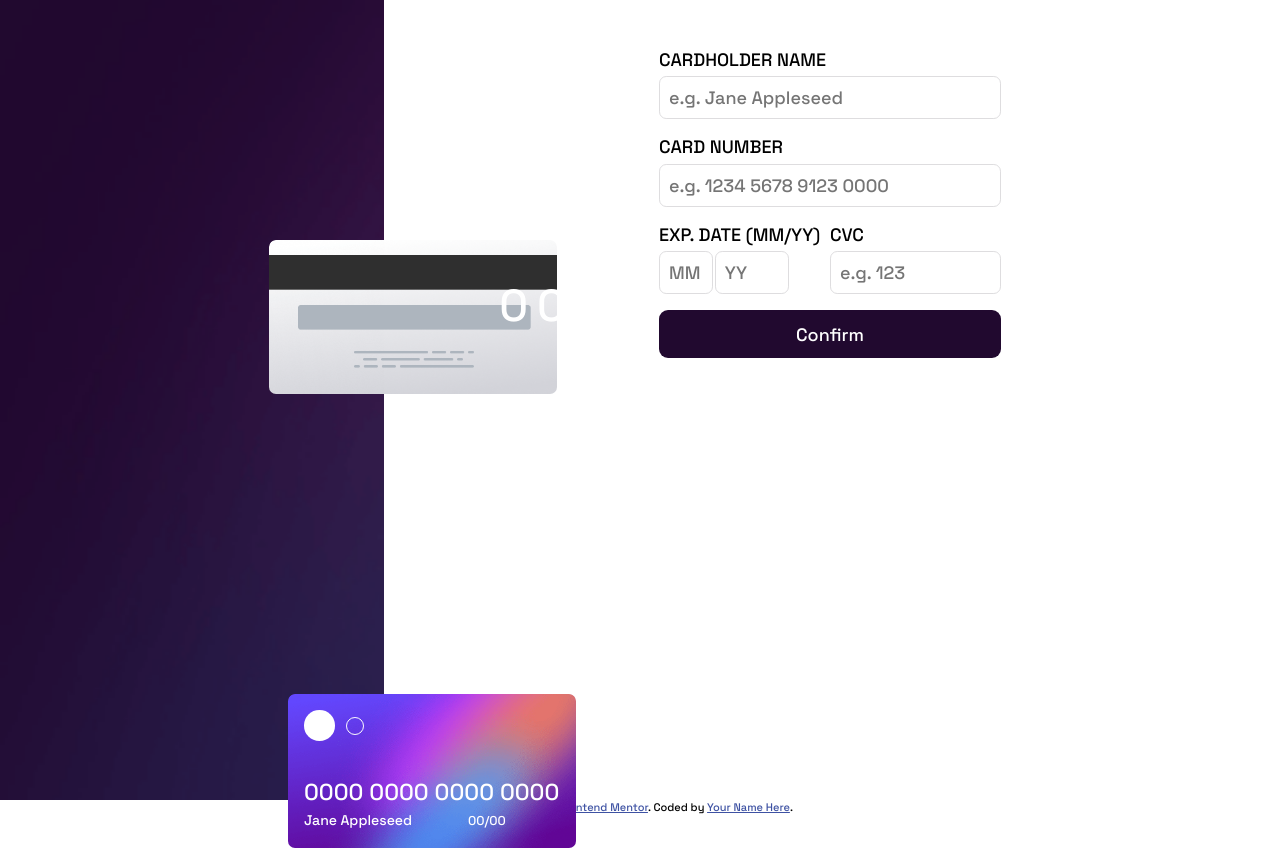
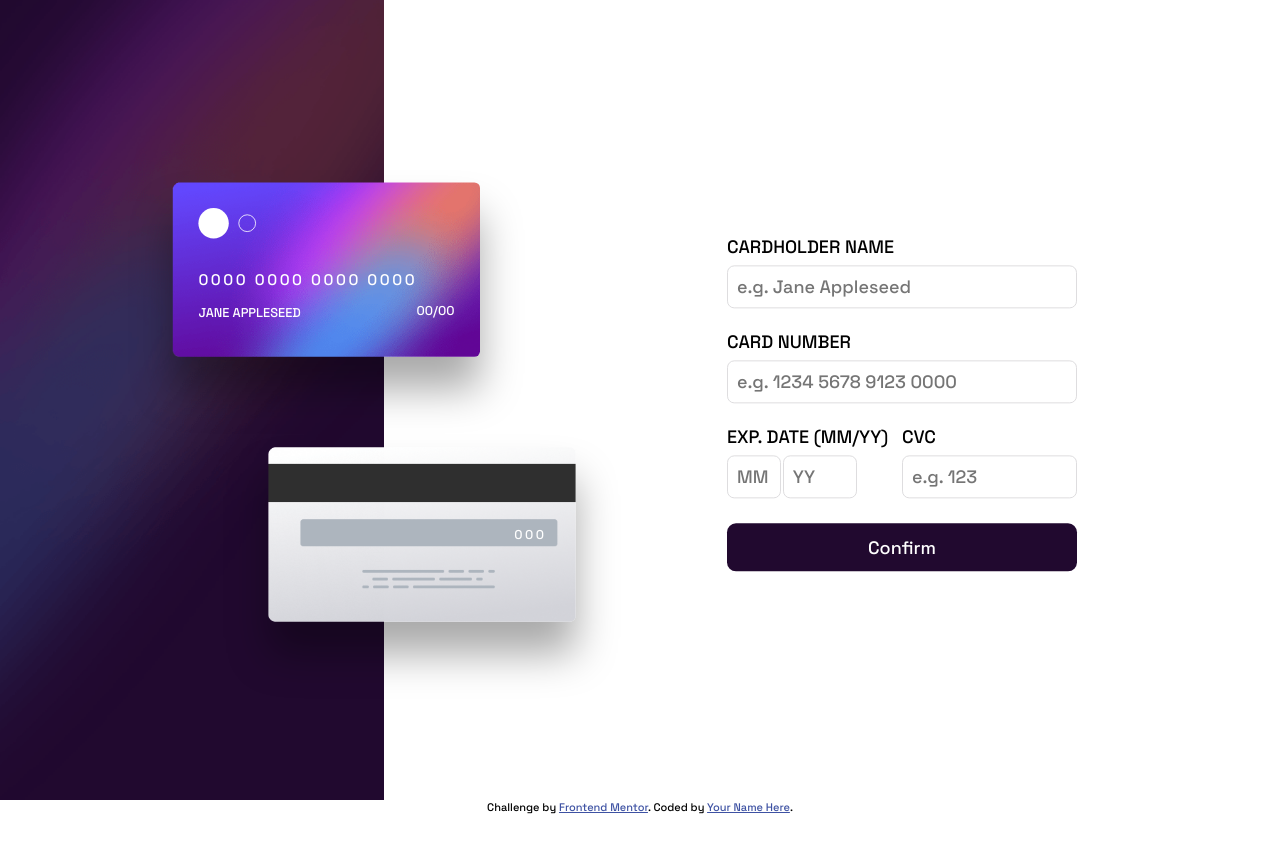
Before and after one commit to Akunamo/Interactive-card-details-form-main, a plain HTML site: page index.html in a window 1280 px wide. After the commit the page ends 814 px from the top, so only its background shows below. Drawn offline with Linux system fonts and the light colour scheme.

Commit message:
all done i think

```diff
--- a/index.html
+++ b/index.html
@@ -27,20 +27,19 @@
 </head>
 
 <body>
-
   <header>
     <section class="cards">
       <div class="card card-front">
-        <div class="flex" style="align-items:center; margin-bottom: 14%;">
+        <div class="flex">
           <span class="big-circle"></span>
           <span class="small-circle"></span>
         </div>
-        <span class="card-num">0000 0000 0000 0000</span>
-        <span class="cardholder">Jane Appleseed</span>
-        <span class="exp-date">00/00</span>
+        <span class="card-num" data-default="0000 0000 0000 0000">0000 0000 0000 0000</span>
+        <span class="cardholder"  data-default="Jane Appleseed">Jane Appleseed</span>
+        <span class="exp-date" data-default>00/00</span>
       </div>
       <div class="card card-back">
-        <span class="cvc">000</span>
+        <span class="cvc" data-default="">000</span>
       </div>
 
     </section>
@@ -48,32 +47,35 @@
       <form action="/" name="myform" onsubmit="return checkValidation()">
 
         <label>Cardholder Name</label>
-        <input name="cname" type="text" placeholder="e.g. Jane Appleseed">
+        <input name="cname" data-live="cardholder" type="text" placeholder="e.g. Jane Appleseed">
         <span class="error"></span>
 
 
         <label for="cnumber">Card Number</label>
-        <input name="cnumber" type="text" placeholder="e.g. 1234 5678 9123 0000" maxlength="16">
+        <input name="cnumber" data-live="card-num" type="number" placeholder="e.g. 1234 5678 9123 0000" pattern="[0-9]">
         <span class="error"></span>
 
 
+        <!-- Expiry Date -->
 
         <div class="flex" style="--gap:0em">
           <div class="flex-column">
             <label class="exp-label" for="exp">Exp. Date (MM/YY)</label>
             <div class="flex" style="--gap:.1em">
-              <input name="exp-month" type="getmonth" placeholder="MM" size="2" maxlength="2">
-              <input name="exp-year" type="getyear" placeholder="YY" size="4" maxlength="4">
+              <input name="exp-month" data-live="exp-date" type="getmonth" placeholder="MM" size="2" maxlength="2">
+              <input name="exp-year" data-live="exp-date" type="getyear" placeholder="YY" size="4" maxlength="4">
             </div>
+            <span class="error"></span>
           </div>
+
+          <!-- CVC -->
+
           <div class="flex-column">
             <label for="cvc">CVC</label>
-            <input type="text" name="cvc" placeholder="e.g. 123" style="width:100%">
+            <input type="text" name="cvc" data-live="cvc" placeholder="e.g. 123" style="width:100%; margin-bottom: .7em;">
             <span class="error"></span>
           </div>
         </div>
-
-
 
         <button class="confirm-btn" type="submit">Confirm</button>
       </form>
--- a/style.css
+++ b/style.css
@@ -75,7 +75,7 @@ header {
 
 label {
     text-transform: uppercase;
-    margin-bottom: .3em;
+    margin-block: .4em;
     font-weight: 500;
 }
 
@@ -83,7 +83,7 @@ input {
     border-radius: .4em;
     border: 1.6px solid hsl(var(--light-grayish-violet));
     padding: .5em;
-    margin-bottom: 1rem;
+    margin-bottom: .8em;
     outline: none;
 }
 
@@ -99,8 +99,8 @@ input:focus {
     background-image: url(images/bg-main-mobile.png);
     background-repeat: no-repeat;
     background-size: cover;
-    height: min(300px,35vh);
-    margin-bottom: 4rem;
+    height: min(230px,35vh);
+    margin-bottom: 2rem;
 }
 
 .card {
@@ -110,9 +110,11 @@ input:focus {
     color: hsl(var(--white));
     /* width: 65%; */
     width: min(80%, 260px);
-    height: min(35vw,140px);
+    height: min(40vw,140px);
+    scale: .8;
     border-radius: 7px;
     padding: 1rem;
+    box-shadow: 0 40px 50px  rgb(0 0 0 / .34);
 }
 
 /* ------------------------------------------ */
@@ -121,8 +123,11 @@ input:focus {
 
 .card-front {
     background-image: url(images/bg-card-front.png);
-    bottom: -10vh;
+    left: 50%;
+    top: 50%;
+    translate: -72%;
     z-index: 8;
+    /* margin-left: .4rem; */
     /* width: 80%;
     height: 0;
     padding-top: 66.64%; */
@@ -131,6 +136,10 @@ input:focus {
     /* trick to make div same size as bg */
 }
 
+.card-front > .flex {
+    align-items: center;
+    margin-bottom: 30px;
+}
 
 .big-circle {
     display: grid;
@@ -148,22 +157,19 @@ input:focus {
     border-radius: 50%;
 }
 
-.card-front >.card-num {
+.card-num {
     display: block;
     width: 100%;
     margin-inline: auto;
-    /* font-size: 1.5vw; */
-    font-size: 3.5vw;
-
+    font-size: 16px;
 }
-
-.card-front>.cardholder {
-    /* font-size: 1.1vw; */
+.cardholder {
+    text-transform: uppercase;
+    font-size: 12px;
 }
-
-.card-front>.exp-date {
+.exp-date {
     margin-left: 20%;
-    /* font-size: 1vw; */
+    font-size: 12px;
 }
 
 /* ------------------------------- */
@@ -172,18 +178,20 @@ input:focus {
 
 .card-back {
     background-image: url(images/bg-card-back.png);
+    left: 50%;
+    translate: -30%;
     top: 5vh;
     right: 5vh;
     z-index: 7;
 }
 
-.card-back>.cvc {
+.cvc {
     display: inline-block;
     position: absolute;
     top: 50%;
     right: 13%;
     translate: 0 -50%;
-    font-size: 3.5vw;
+    font-size: 12px;
 }
 
 
@@ -196,9 +204,18 @@ form {
 }
 
 
+/* Chrome, Safari, Edge, Opera to hide arrow on input type number*/
+input::-webkit-outer-spin-button,
+input::-webkit-inner-spin-button {
+  -webkit-appearance: none;
+  margin: 0;
+}
+
+
 .flex {
     display: flex;
     gap: var(--gap, .7rem);
+    margin-bottom: .7em;
 }
 
 
@@ -211,14 +228,20 @@ form {
     width: 50%;
 }
 
+.flex input {
+    margin: 0;
+}
+
 .exp-label {
     width: 100%;
 }
 
 
 .error {
-    text-transform: capitalize;
-    font-size: .8em;
+    display: none;
+    font-size: .7em;
+    color: red;
+    margin: 0px;
 }
 
 
@@ -235,13 +258,15 @@ form {
     padding-block: .7em;
 }
 
-@media (min-width: 700px) {
+@media (min-width: 980px) {
     header {
         flex-direction: row;
         height: 100vh;
     }
 
     .cards {
+        /* position: relative; */
+        background-image: url(images/bg-main-desktop.png);
         height: 100vh;
         width: 30vw;
         padding-block: 25vh;
@@ -249,62 +274,52 @@ form {
     }
 
     .card {
-        width: 75%;
-        height: 12vw;
+        padding: 2rem;
+        width: min(410px,30vw);
+        height: min(17vw,230px);
     }
 
     .card-front {
-        right: -50%;
-        margin-bottom: 2rem;
+        top: 50%;
+        left: 25%;
+        translate: 10% -110%;
     }
 
-    .card-front>.exp-date {
-        font-size: 1.6vw;
+    .card-front > .flex {
+        margin-bottom: 3vw;
     }
 
-    .big-circle {
-        display: grid;
-        width: 12%;
-        aspect-ratio: 1;
-        background-color: hsl(var(--white));
-        border-radius: 50%;
+    .card-num {
+        width: 100%;
+        margin-inline: auto;
+        letter-spacing: .2rem;
+        font-size: min(1.5vw,24px);
+        margin-bottom: 1rem;
     }
 
-    .small-circle {
-        display: grid;
-        width: 7%;
-        aspect-ratio: 1;
-        border: 1px solid hsl(var(--white));
-        border-radius: 50%;
+    .cardholder {
+        font-size: 16px;
     }
 
-    .card-front>.card-num {
-        display: block;
-        width: 100%;
-        margin-inline: auto;
-        font-size: 1.8vw;
+    .exp-date {
+        position: absolute;
+        right: 2rem;
+        font-size: 16px;
     }
 
-    .card-front>.cardholder {
-        font-size: 1.1vw;
+
+    .card-back {
+        top: 60%;
+        left: 60%;
+        translate: 0 -25%;
     }
 
-    .card-front>.exp-date {
-        margin-left: 20%;
-        font-size: 1vw;
-    }
-
-    .card-back {
-        position: relative;
-        right: -70%;
-    }
-
-    .card-back>.cvc {
-        /* background-color: blue; */
+    .cvc {
         top: 50%;
         left: 80%;
-        translate: 0 -70%;
+        translate: 0 -50%;
         letter-spacing: .2em;
+        font-size: 16px;
     }
 
 
@@ -312,8 +327,16 @@ form {
         width: max-content;
     }
 
-    .form {
-        margin-left: 20%;
-        max-width: 380px;
+    section.form {
+        position: relative;
+        height: 100vh;
+        width: 70%;
+    }
+
+    form {
+        position: absolute;
+        top: 50%;
+        left: 50%;
+        translate: -30% -50%;
     }
 }
--- a/validation.js
+++ b/validation.js
@@ -1,33 +1,126 @@
+// function clearErrors() {
+
+//   // using query selector gives nodeList and forEach works
+//   inputs = document.querySelectorAll("input");
+//   inputs.forEach(input => {
+//     input.style.borderColor = "hsl(var(--light-grayish-violet))";
+//   })
+
+//   // using spread operator to spread HTML Collection and make an array
+//   errors = [...document.getElementsByClassName("error")];
+//   errors.forEach(error =>{
+//     error.style.display = "none"
+//     error.innerText = "";
+//   })
+// }
+
 function throwerror(ele, errormessage) {
-  let input = document['myform'][ele];
+  let input = document["myform"][ele];
+  input.style.borderColor = "red";
   let error = input.nextElementSibling;
+  if (ele === "exp-month" || ele === "exp-year") {
+    error = input.parentElement.nextElementSibling;
+  }
+  error.style.display = "inline";
   error.innerText = errormessage;
-  // error.innerText = errormessage;
-  console.log(error, 'throwerror');
+}
+function clearError(ele) {
+  let input = document["myform"][ele];
+  input.style.borderColor = "hsl(var(--light-grayish-violet))";
+  let error = input.nextElementSibling;
+  if (ele === "exp-month" || ele === "exp-year") {
+    error = input.parentElement.nextElementSibling;
+  }
+  error.style.display = "none";
+  error.innerText = "";
 }
 
+function checkValidation() {
+  let cname = document["myform"]["cname"].value;
+  let cnumber = document["myform"]["cnumber"].value;
+  let month = document["myform"]["exp-month"].value;
+  let year = document["myform"]["exp-year"].value;
+  let cvc = document["myform"]["cvc"].value;
 
-function checkValidation() {
   let returnval = true;
-  let cname = document['myform']['cname'].value;
 
-  if (cname.length < 6) {
-    throwerror("cname", "*Name should have atleast 6 characters");
-    // console.log(throwerror('cname','blahblahblah'))
+  if (cname.length > 40) {
+    throwerror("cname", "*Name cannot be longer than 20 character");
+    returnval = false;
+  } else {
+    clearError("cname");
+  }
+
+  if (cname.length < 5) {
+    throwerror("cname", "*Name should have atleast 5 characters");
+    returnval = false;
+  } else {
+    clearError("cname");
+  }
+
+  if (cnumber.length > 20) {
+    throwerror("cnumber", "*Invalid Card Number");
+    returnval = false;
+  } else {
+    clearError("cnumber");
+  }
+
+  if (cnumber.length < 6) {
+    throwerror("cnumber", "*Can't be blank");
+    returnval = false;
+  } else {
+    clearError("cnumber");
+  }
+
+  if (month.length === 0) {
+    throwerror("exp-month", "*Can't be blank");
+    returnval = false;
+  } else {
+    clearError("exp-month");
+  }
+
+  if (year.length === 0) {
+    throwerror("exp-year", "*Can't be blank");
+    returnval = false;
+  } else {
+    clearError("exp-year");
+  }
+
+  if (cvc.length === 0) {
+    throwerror("cvc", "*Can't be blank");
     returnval = false;
   }
 
-  if (cname.length > 20) {
-    throwerror("cname", "*Name cannot be longer than 20 character");
+  if (cvc.length > 0 && cvc.length !== 3) {
+    throwerror("cvc", "*Invalid CVC");
     returnval = false;
   }
 
-  cnumber = document['myforms']['cnumber'].value
-  if (cnumber.length < 20) {
-    throwerror("cnumber", "*Invalid Card Number");
-    returnval = false;
+  if (cvc.length === 3) {
+    clearError("cvc");
   }
-  console.log(cnumber, "khasdk");
+  console.log(cvc.length > 0 && cvc.length !== 3);
 
   return returnval;
 }
+
+let inputs = [...document.querySelectorAll("input")];
+
+inputs.forEach((input) => {
+  input.addEventListener("input", (e) => {
+    let month = document["myform"]["exp-month"].value;
+    let year = document["myform"]["exp-year"].value;
+    let i = e.target;
+    let liveUpdate = document.querySelector("." + i.dataset.live);
+
+    if (i.value) {
+      liveUpdate.innerText = i.value;
+    } else {
+      liveUpdate.innerText = liveUpdate.dataset.default;
+    }
+    console.log(i.dataset.live === "exp-date")
+    if (i.dataset.live === "exp-date") {
+      liveUpdate.innerText = month + "/" + year;
+    }
+  });
+});
```
